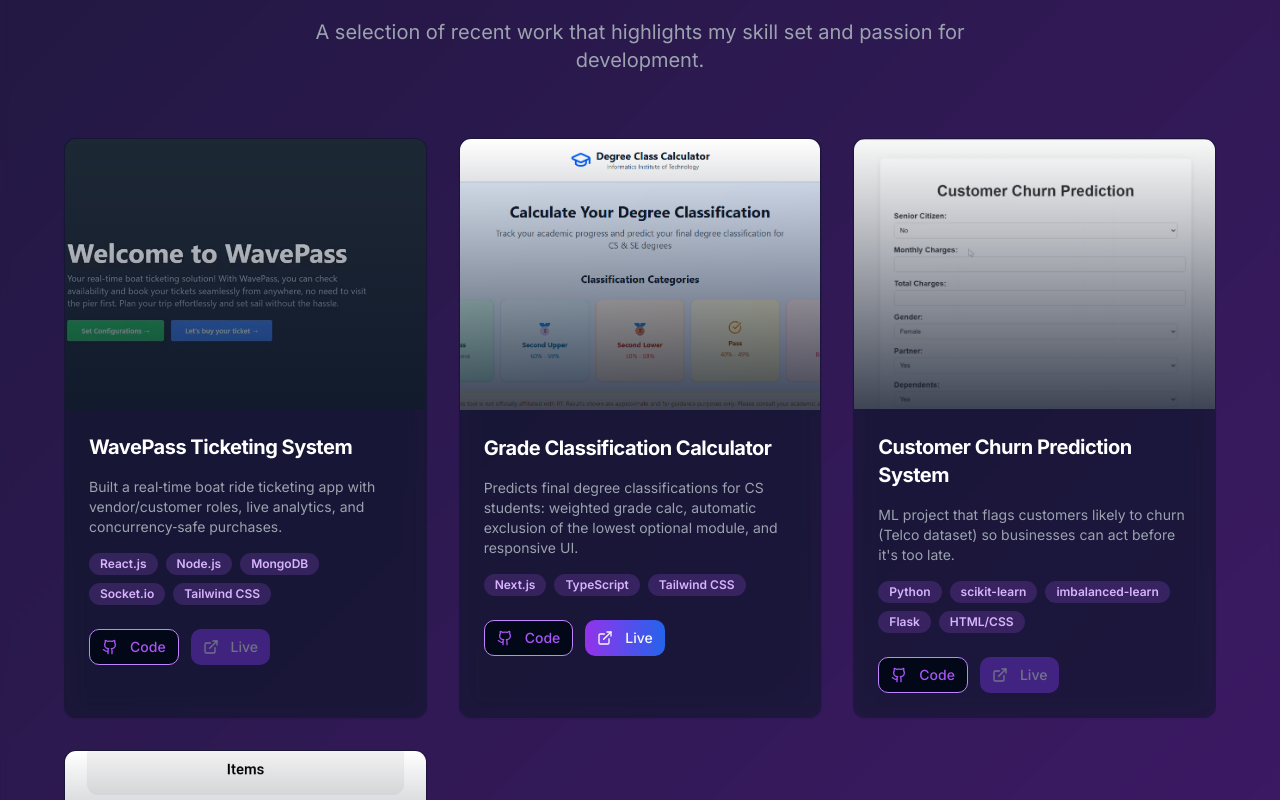
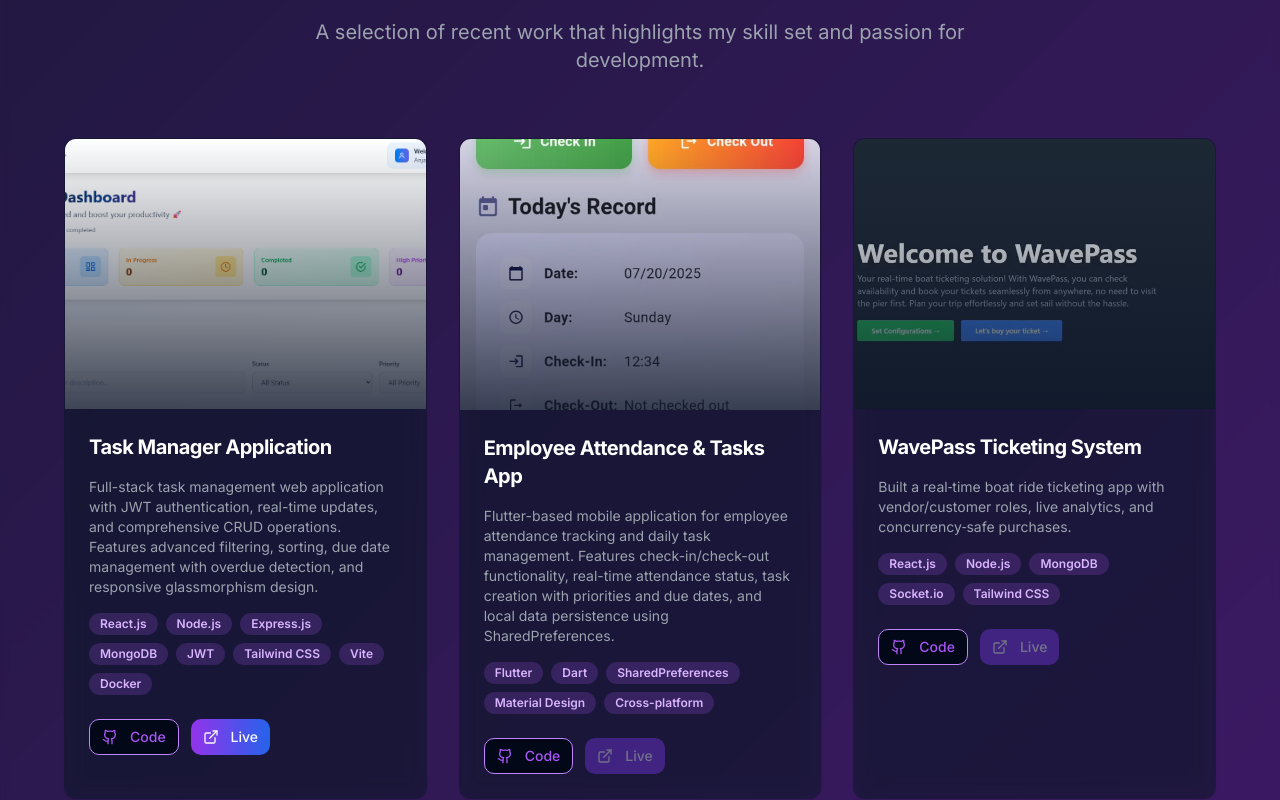
Before and after one commit to anjaya02/portfolio, a Next.js app: page / in a window 1280 px wide. Shown: the part 1640-2440 px from the top of the page. Built offline with nearby package versions, Linux system fonts and the light colour scheme.

Commit message:
Add new projects: Task Manager Application and Employee Attendance & Tasks App

```diff
--- a/components/projects-section.tsx
+++ b/components/projects-section.tsx
@@ -4,6 +4,8 @@ import wavepassImage from "../assets/wavepass.png";
 import classImage from "../assets/class.png";
 import churnImage from "../assets/churn.png";
 import digitalStockImage from "../assets/digitalstock.jpeg";
+import taskbasedImage from "../assets/Taskbased.png";
+import employeeImage from "../assets/employee.jpg";
 
 import { Card, CardContent, CardHeader, CardTitle } from "@/components/ui/card";
 import { Button } from "@/components/ui/button";
@@ -20,6 +22,38 @@ interface Project {
 }
 
 const projects: Project[] = [
+  {
+    title: "Task Manager Application",
+    description:
+      "Full-stack task management web application with JWT authentication, real-time updates, and comprehensive CRUD operations. Features advanced filtering, sorting, due date management with overdue detection, and responsive glassmorphism design.",
+    image: taskbasedImage.src,
+    technologies: [
+      "React.js",
+      "Node.js",
+      "Express.js",
+      "MongoDB",
+      "JWT",
+      "Tailwind CSS",
+      "Vite",
+      "Docker",
+    ],
+    githubUrl: "https://github.com/anjaya02/task-based-web-app",
+    liveUrl: "https://task-based-web-app.vercel.app/",
+  },
+  {
+    title: "Employee Attendance & Tasks App",
+    description:
+      "Flutter-based mobile application for employee attendance tracking and daily task management. Features check-in/check-out functionality, real-time attendance status, task creation with priorities and due dates, and local data persistence using SharedPreferences.",
+    image: employeeImage.src,
+    technologies: [
+      "Flutter",
+      "Dart",
+      "SharedPreferences",
+      "Material Design",
+      "Cross-platform",
+    ],
+    githubUrl: "https://github.com/anjaya02/employee-attendance-tasks-app",
+  },
   {
     title: "WavePass Ticketing System",
     description:
@@ -62,12 +96,7 @@ const projects: Project[] = [
     description:
       "Mobile POS for small Sri Lankan shops — built for bakeries, stationery vendors, and lunch stalls. Features include real-time & offline sales entry, LankaQR/Cash/Card tracking, auto stock updates, PDF receipts, and per-user data security.",
     image: digitalStockImage.src,
-    technologies: [
-      "Flutter",
-      "Supabase",
-      "Provider",
-      "PDF/Print",
-    ],
+    technologies: ["Flutter", "Supabase", "Provider", "PDF/Print"],
     githubUrl: "https://github.com/anjaya02/digitalstock",
   },
 ];
```
Also changed, not shown: assets/Taskbased.png (added), assets/employee.jpg (added).
